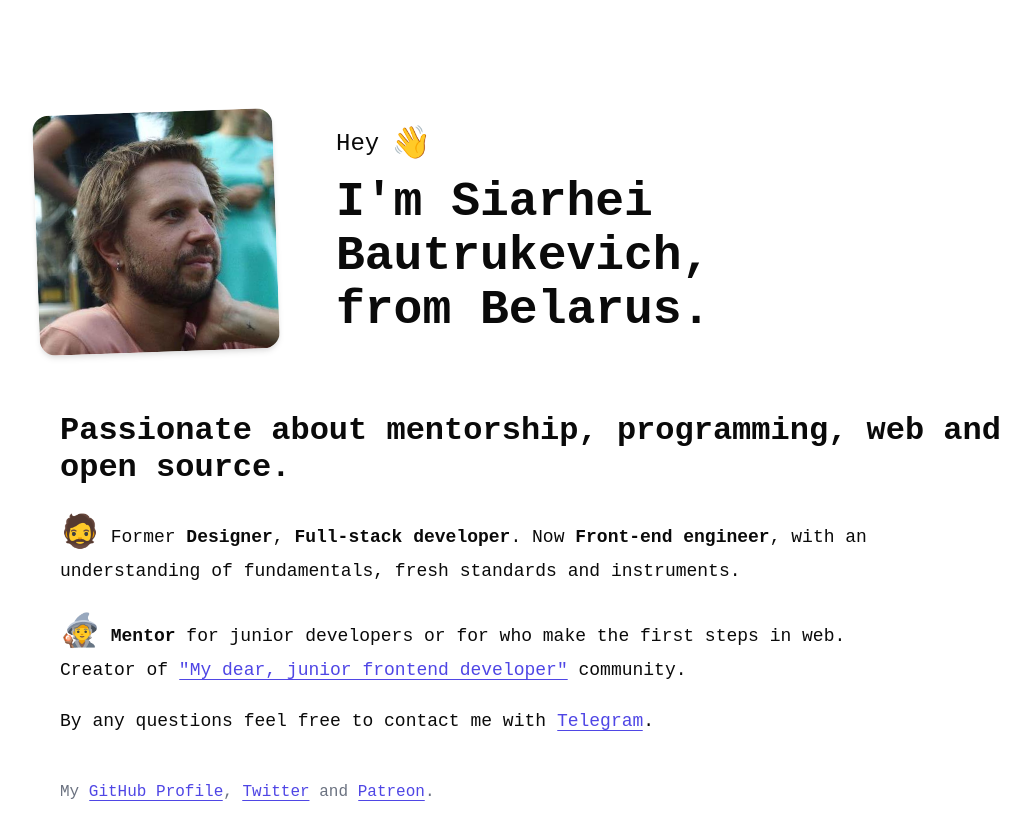
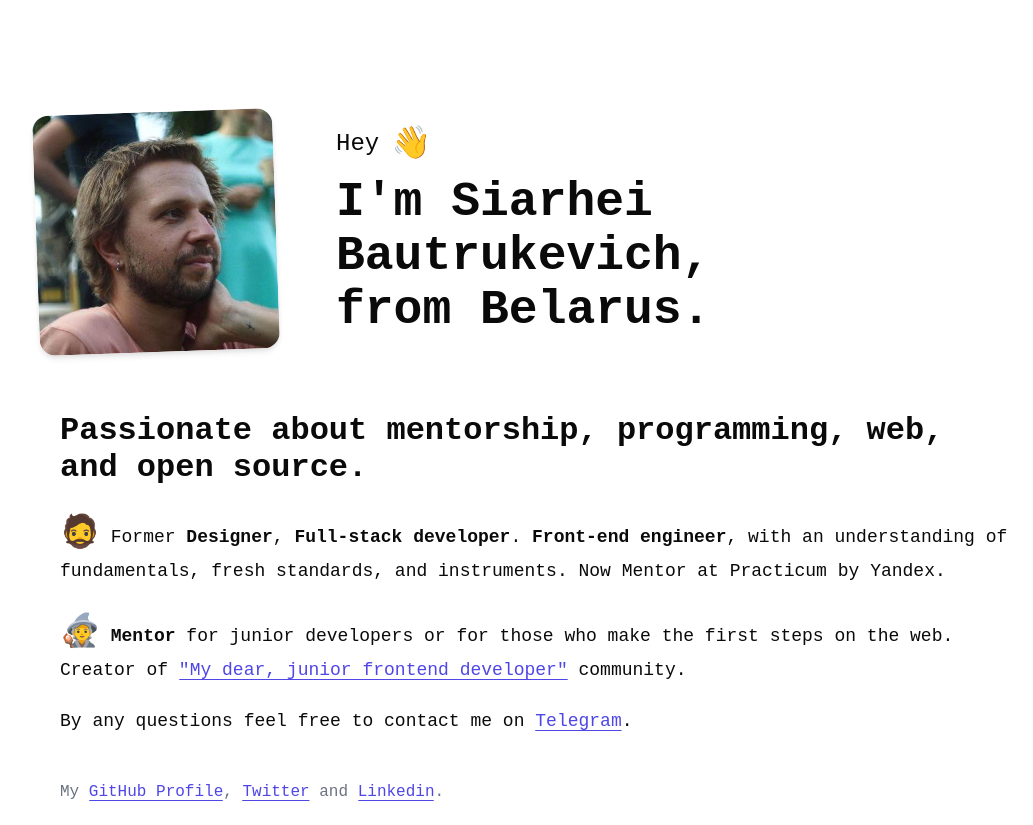
Before and after one commit to bautrukevich/bautrukevich.com, a website built with Vite: page index.html in a window 1280 px wide. Shown: the whole page, without its empty margins (104-1137 px from the left). Built offline with nearby package versions, Linux system fonts and the light colour scheme.

Commit message:
fix: fix grammar and replace Patreon with Linkedin

```diff
--- a/index.html
+++ b/index.html
@@ -5,11 +5,6 @@
     <meta name="viewport" content="width=device-width, initial-scale=1">
 
     <title>Hey 👋, I'm Siarhei Bautrukevich</title>
-
-    <script type="module">
-      document.documentElement.classList.remove('no-js')
-      document.documentElement.classList.add('js')
-    </script>
 
     <link rel="stylesheet" href="./src/pages/index.css">
 
@@ -38,31 +33,33 @@
     <header class="header">
       <img class="header__photo" src="/photo.jpg" alt="Siarhei Bautrukevich photo" width="240" height="240">
       <div class="header__wrapper">
-        <h1 class="header__title">I'm&nbsp;Siarhei Bautrukevich,<br>from Belarus. </h1>
+        <h1 class="header__title">I'm&nbsp;Siarhei Bautrukevich,<br>from Belarus.</h1>
         <h2 class="header__subtitle">Hey <span class="emoji emoji_size_bigger header__emoji">👋</span><br></h2>
       </div>
     </header>
     <main class="content">
-      <h2 class="content__title">Passionate about mentorship, programming, web and open source.</h2>
-
-      <p class="content__text"><span class="emoji">🧔</span> Former <b>Designer</b>, <b>Full-stack
-        developer</b>. Now
-        <b>Front-end engineer</b>, with an understanding of fundamentals, fresh standards and instruments.</p>
-      <p class="content__text"><span class="emoji">🧙</span> <b>Mentor</b> for junior developers or for who make the first steps in
-        web.<br>Creator
-        of <a
-        href="https://t.me/j_f_mentorship" class="link" target="_blank" rel="noopener">"My dear, junior frontend
-          developer"</a> community.</p>
-      <p class="content__text">By any questions feel free to contact me with <a href="https://t.me/bautrukevich" class="link"
-                                                                       target="_blank" rel="noopener">Telegram</a>.
+      <h2 class="content__title">
+        Passionate about mentorship, programming, web, and open source.
+      </h2>
+      <p class="content__text">
+        <span class="emoji">🧔</span> Former <b>Designer</b>, <b>Full-stack developer</b>.
+        <b>Front-end engineer</b>, with an understanding of fundamentals, fresh standards, and instruments.
+        Now Mentor at Practicum by Yandex.
+      </p>
+      <p class="content__text">
+        <span class="emoji">🧙</span> <b>Mentor</b> for junior developers or for those who make the first steps on the web.
+        Creator of <a href="https://t.me/j_f_mentorship" class="link" target="_blank" rel="noopener">"My dear, junior frontend developer"</a> community.
+      </p>
+      <p class="content__text">
+        By any questions feel free to contact me on <a href="https://t.me/bautrukevich" class="link" target="_blank" rel="noopener">Telegram</a>.
       </p>
     </main>
     <footer class="footer">
-      <p class="footer__text">My <a href="https://github.com/bautrukevich" class="link" target="_blank"
-                                   rel="noopener">GitHub
-        Profile</a>, <a href="https://twitter.com/s_bautrukevich" class="link" target="_blank"
-                        rel="noopener">Twitter</a> and <a href="https://patreon.com/bautrukevich" class="link"
-                                                          target="_blank" rel="noopener">Patreon</a>. </p>
+      <p class="footer__text">
+        My <a href="https://github.com/bautrukevich" class="link" target="_blank" rel="noopener">GitHub Profile</a>,
+        <a href="https://twitter.com/s_bautrukevich" class="link" target="_blank" rel="noopener">Twitter</a>
+        and <a href="https://www.linkedin.com/in/bautrukevich/" class="link" target="_blank" rel="noopener">Linkedin</a>.
+      </p>
     </footer>
   </body>
 </html>
```
